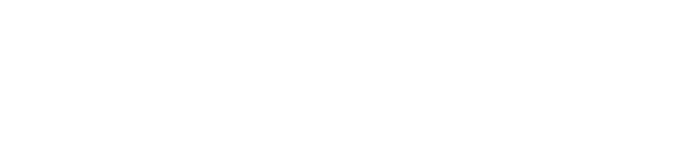
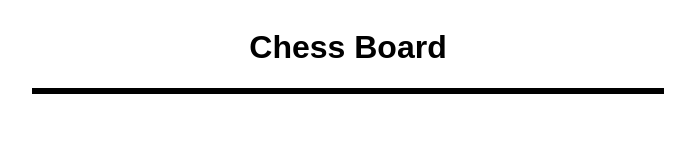
Before and after one commit to Muqoddim-arotayo/Chess-board, a plain HTML site: page index.html in a window 1280 px wide. Shown: the whole page, without its empty margins (292-987 px from the left). Drawn offline with Linux system fonts and the light colour scheme.

Commit message:
i added a caption

```diff
--- a/index.html
+++ b/index.html
@@ -29,7 +29,11 @@
 
 <body>
     <center>
-
+        <table>
+            <caption>
+                <h1>Chess Board</h1>
+            </caption>
+        </table>
     </center>
 </body>
 
```
